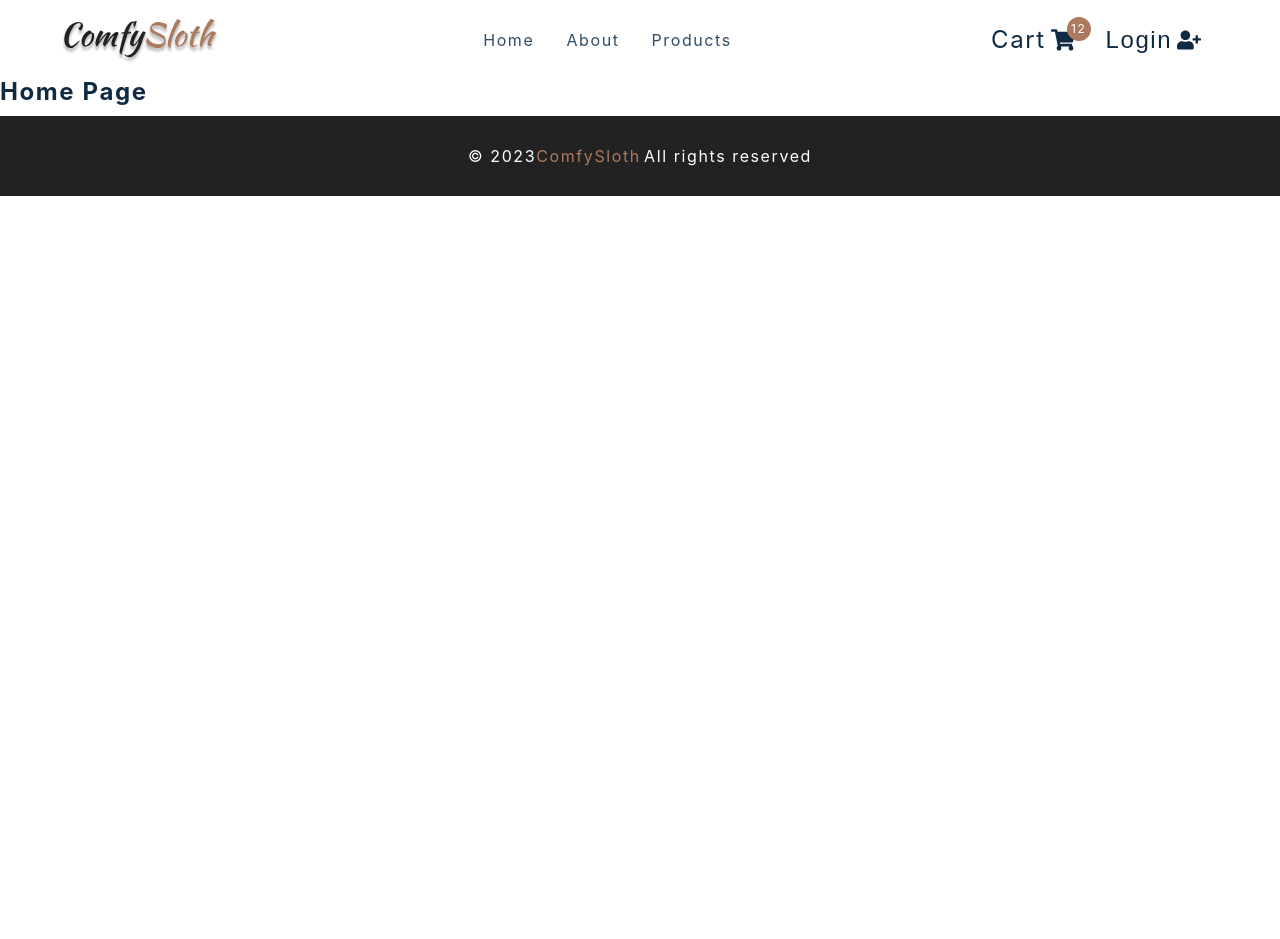
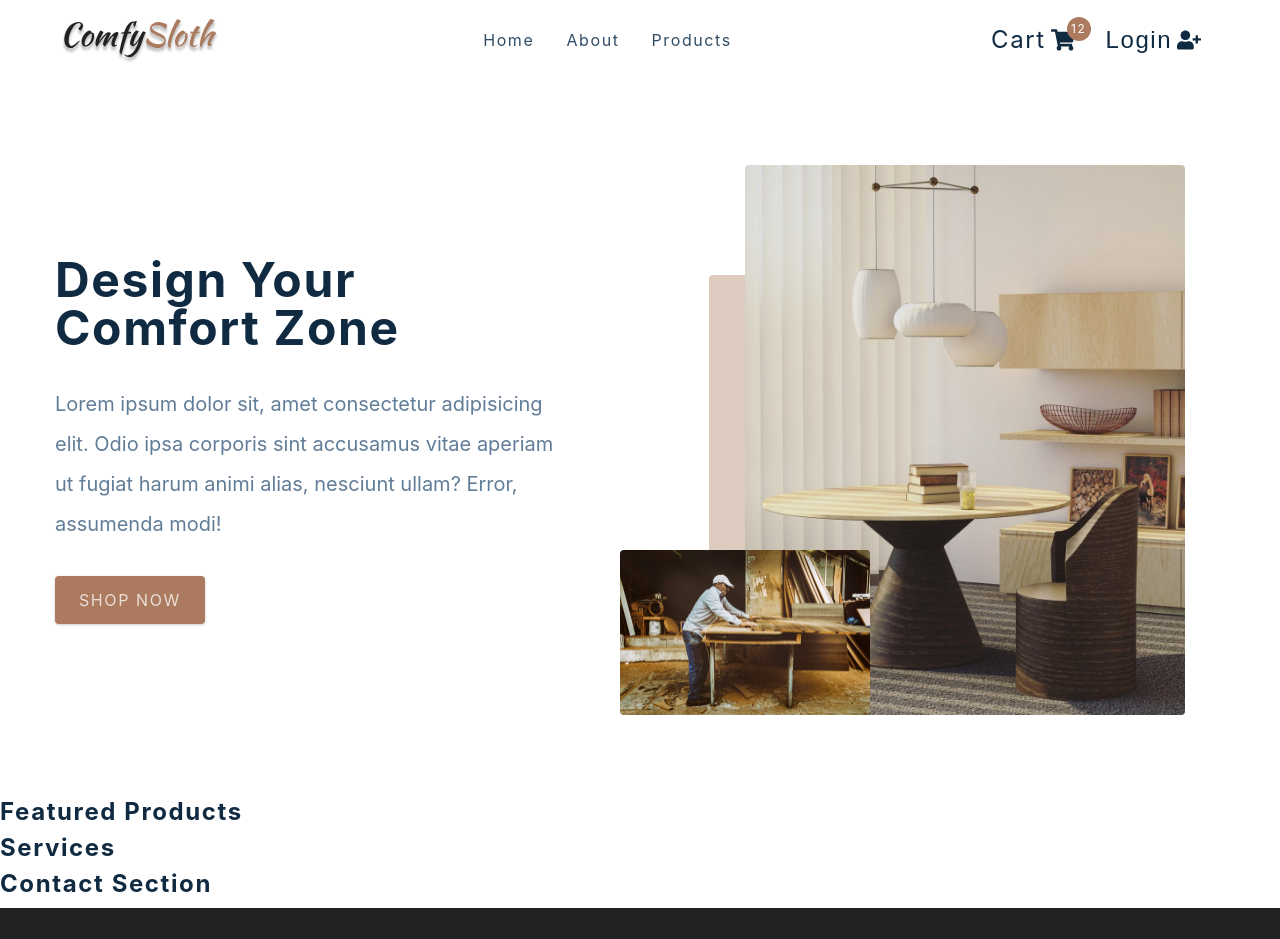
Before and after one commit to Siddhant654321/shiniliv, a React (Create React App) app: page / in a window 1280 px wide. Shown: the top 939 px of the page. Before the commit the page ends 800 px from the top, so only its background shows below. Built offline with nearby package versions, Linux system fonts and the light colour scheme; the HTML template or start-up script is replaced by a standard one.

Commit message:
Home Page - Hero

```diff
--- a/src/components/Hero.js
+++ b/src/components/Hero.js
@@ -1,12 +1,33 @@
-import React from 'react'
-import styled from 'styled-components'
-import { Link } from 'react-router-dom'
-import heroBcg from '../assets/hero-bcg.jpeg'
-import heroBcg2 from '../assets/hero-bcg-2.jpeg'
+import React from "react";
+import styled from "styled-components";
+import { Link } from "react-router-dom";
+import heroBcg from "../assets/hero-bcg.jpeg";
+import heroBcg2 from "../assets/hero-bcg-2.jpeg";
 
 const Hero = () => {
-  return <h4>hero</h4>
-}
+  return (
+    <Wrapper className="section-center">
+      <article className="content">
+        <h1>
+          design your <br /> comfort zone
+        </h1>
+        <p>
+          Lorem ipsum dolor sit, amet consectetur adipisicing elit. Odio ipsa
+          corporis sint accusamus vitae aperiam ut fugiat harum animi alias,
+          nesciunt ullam? Error, assumenda modi!
+        </p>
+        <Link to="/products" className="btn hero-btn">
+          shop now
+        </Link>
+      </article>
+      <article className="img-container">
+        <img src={heroBcg} alt="nice table" className="main-img" />
+
+        <img src={heroBcg2} alt="person working" className="accent-img" />
+      </article>
+    </Wrapper>
+  );
+};
 
 const Wrapper = styled.section`
   min-height: 60vh;
@@ -58,7 +79,7 @@
       border-radius: var(--radius);
     }
     .img-container::before {
-      content: '';
+      content: "";
       position: absolute;
       width: 10%;
       height: 80%;
@@ -68,6 +89,6 @@
       border-radius: var(--radius);
     }
   }
-`
+`;
 
-export default Hero
+export default Hero;
--- a/src/pages/HomePage.js
+++ b/src/pages/HomePage.js
@@ -1,7 +1,15 @@
-import React from 'react'
-import { FeaturedProducts, Hero, Services, Contact } from '../components'
+import React from "react";
+import { FeaturedProducts, Hero, Services, Contact } from "../components";
+
 const HomePage = () => {
-  return <h4>home page</h4>
-}
+  return (
+    <main>
+      <Hero />
+      <FeaturedProducts />
+      <Services />
+      <Contact />
+    </main>
+  );
+};
 
-export default HomePage
+export default HomePage;
```
